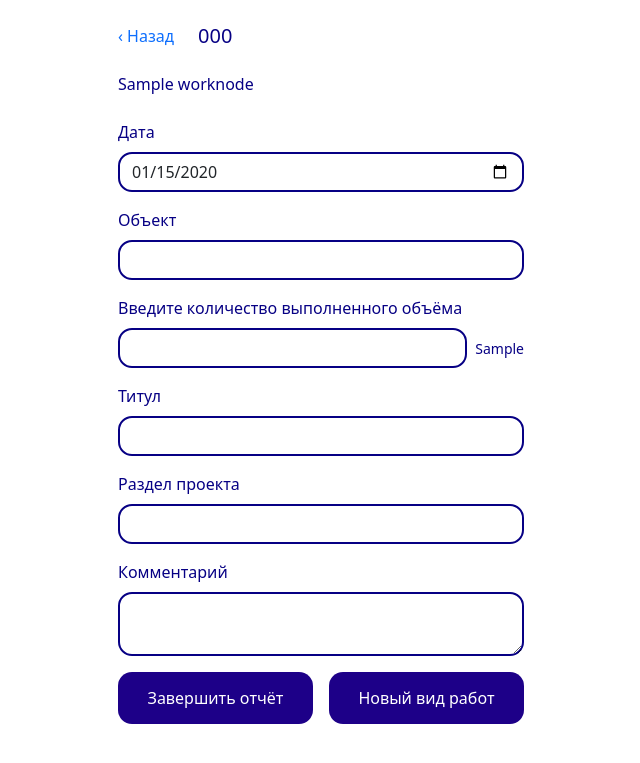
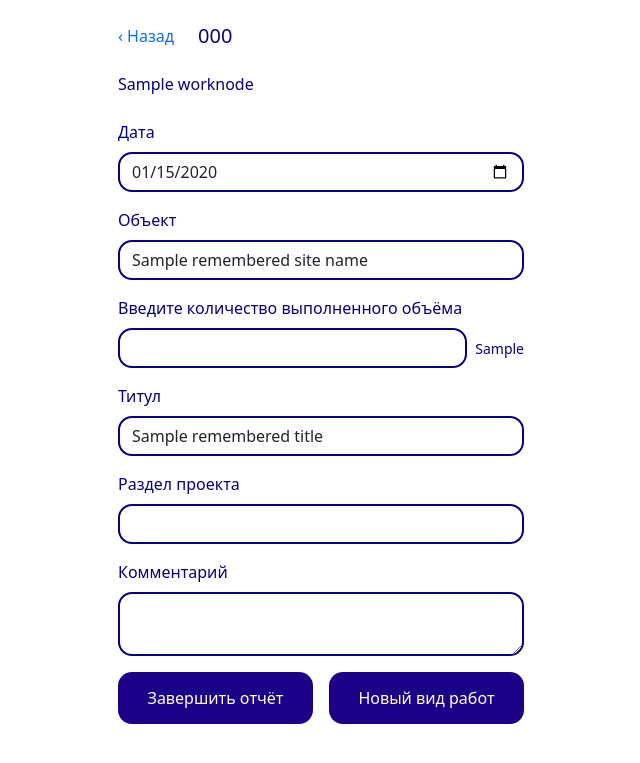
Before and after one commit to TimSintegra/s_nk_mob, a Django app: template reports/templates/reports/add_work_item.html in a window 1280 px wide. Shown: the top 763 px of the page, without its empty margins (319-959 px from the left). Run offline with Django 5.2, Linux system fonts and the light colour scheme; tables that the repository leaves empty hold one stand-in row (values such as "Sample post"); the template is opened without the code that fills it: values that come from a table or form of the project are taken from there, most other values are stand-ins (such as "Sample title", 1, 10 or a date in 2020).

Commit message:
Запоминание Объект/Титул при добавлении работ + обновлён Excel
- При нажатии 'Новый вид работ' site_name и title сохраняются в сессии
- При переходе к следующей работе поля автоматически предзаполняются
- При завершении отчёта запомненные поля очищаются
- Обновлён файл Структура ЕР.xlsx

```diff
--- a/reports/templates/reports/add_work_item.html
+++ b/reports/templates/reports/add_work_item.html
@@ -22,7 +22,7 @@
 
     <div class="mb-3">
         <label class="form-label">Объект</label>
-        <input name="site_name" class="form-control app-input" required>
+        <input name="site_name" class="form-control app-input" value="{{ remembered_site_name }}" required>
     </div>
 
     <div class="mb-3">
@@ -35,7 +35,7 @@
 
     <div class="mb-3">
         <label class="form-label">Титул</label>
-        <input name="title" class="form-control app-input">
+        <input name="title" class="form-control app-input" value="{{ remembered_title }}">
     </div>
 
     <div class="mb-3">
```
Also changed, not shown: reports/views.py (+18 -4 lines), 1 other file.
